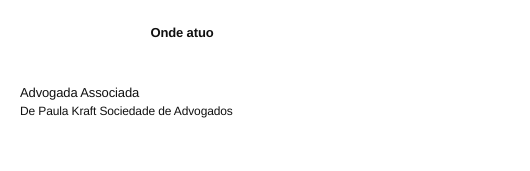
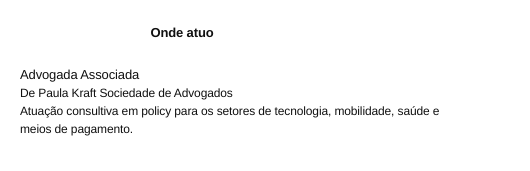
Before and after one commit to gvdiniz/gvdiniz.github.io, a plain HTML site: page index.html in a window 1280 px wide. Shown: the part 669-840 px from the top of the page, 458-988 px from the left. Drawn offline with Linux system fonts and the light colour scheme.

Commit message:
Update index.html

```diff
--- a/index.html
+++ b/index.html
@@ -756,6 +756,7 @@
         <span class="education-copy">
           <strong>Advogada Associada</strong>
           <span>De Paula Kraft Sociedade de Advogados</span>
+          <span>Atuação consultiva em policy para os setores de tecnologia, mobilidade, saúde e meios de pagamento.</span>
         </span>
       </a>
     </section>
```
